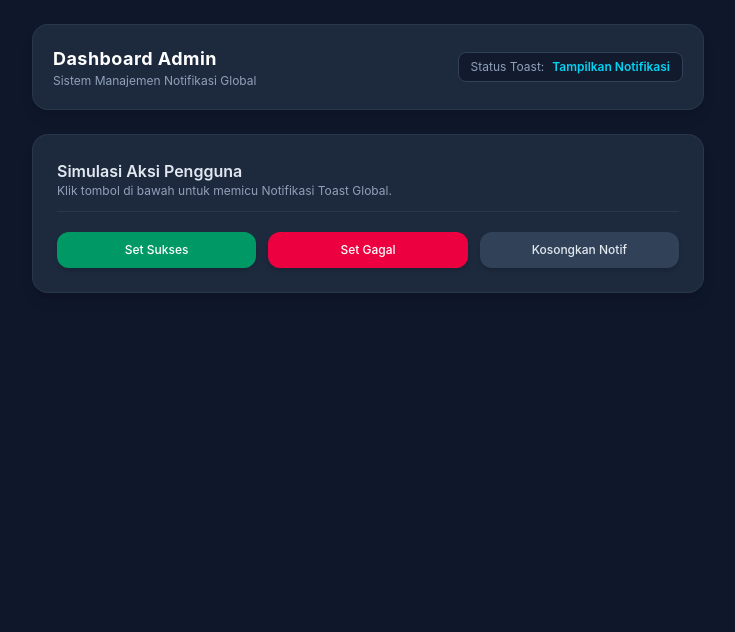
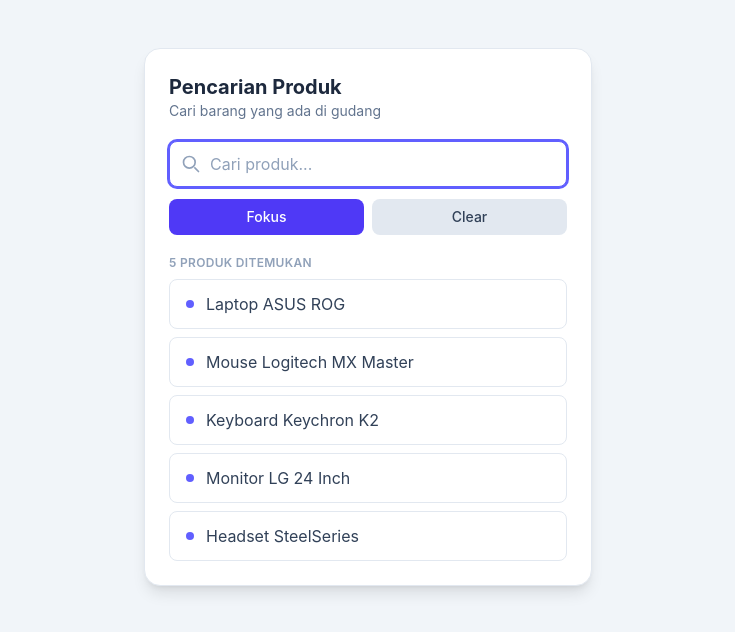
Before and after one commit to Dezarahmd/belajar-react, a React (Vite) app: page / in a window 1280 px wide. Shown: the top 632 px of the page, without its empty margins (272-1007 px from the left). Built offline with nearby package versions, Linux system fonts and the light colour scheme.

Commit message:
DAY 9 PRACTICE

```diff
--- /dev/null
+++ b/src/practice/DAY 9/App.jsx
@@ -0,0 +1,7 @@
+import WarehouseSearch from "./WarehouseSearch";
+
+export default function App(){
+    return (
+        <WarehouseSearch/>
+    )
+}
--- /dev/null
+++ b/src/practice/DAY 9/WarehouseSearch.jsx
@@ -0,0 +1,109 @@
+import { useRef, useEffect, useState } from "react";
+
+const PRODUCTS = [
+  "Laptop ASUS ROG",
+  "Mouse Logitech MX Master",
+  "Keyboard Keychron K2",
+  "Monitor LG 24 Inch",
+  "Headset SteelSeries",
+];
+
+export default function WarehouseSearch() {
+  const productInput = useRef(null);
+  const [searchQuery, setSearchQuery] = useState("");
+
+  useEffect(() => {
+    productInput.current.focus();
+  });
+
+  function handleFocus() {
+    productInput.current.focus();
+  }
+
+  function handleClear() {
+    setSearchQuery("");
+    productInput.current.focus();
+  }
+
+  const filteredProducts = PRODUCTS.filter((product) =>
+    product.toLowerCase().includes(searchQuery.toLowerCase())
+  );
+
+  return (
+    <div className="min-h-screen bg-slate-100 flex items-start justify-center px-4 py-12">
+      <div className="w-full max-w-md bg-white rounded-2xl shadow-lg border border-slate-200 p-6">
+        {/* Header */}
+        <div className="mb-5">
+          <h1 className="text-xl font-bold text-slate-800">Pencarian Produk</h1>
+          <p className="text-sm text-slate-500">Cari barang yang ada di gudang</p>
+        </div>
+
+        {/* Input */}
+        <div className="relative">
+          <svg
+            xmlns="http://www.w3.org/2000/svg"
+            className="absolute left-3 top-1/2 -translate-y-1/2 h-5 w-5 text-slate-400"
+            fill="none"
+            viewBox="0 0 24 24"
+            stroke="currentColor"
+            strokeWidth={2}
+          >
+            <path
+              strokeLinecap="round"
+              strokeLinejoin="round"
+              d="M21 21l-4.35-4.35M17 10a7 7 0 11-14 0 7 7 0 0114 0z"
+            />
+          </svg>
+          <input
+            type="text"
+            ref={productInput}
+            placeholder="Cari produk..."
+            value={searchQuery}
+            onChange={(e) => setSearchQuery(e.target.value)}
+            className="w-full pl-10 pr-4 py-2.5 rounded-lg border border-slate-300 bg-slate-50 text-slate-800 placeholder-slate-400 focus:outline-none focus:ring-2 focus:ring-indigo-500 focus:border-indigo-500 focus:bg-white transition"
+          />
+        </div>
+
+        {/* Buttons */}
+        <div className="flex gap-2 mt-3">
+          <button
+            onClick={handleFocus}
+            className="flex-1 px-4 py-2 rounded-lg bg-indigo-600 text-white text-sm font-medium hover:bg-indigo-700 active:scale-95 transition"
+          >
+            Fokus
+          </button>
+          <button
+            onClick={handleClear}
+            className="flex-1 px-4 py-2 rounded-lg bg-slate-200 text-slate-700 text-sm font-medium hover:bg-slate-300 active:scale-95 transition"
+          >
+            Clear
+          </button>
+        </div>
+
+        {/* Result count */}
+        <p className="mt-5 mb-2 text-xs font-semibold uppercase tracking-wide text-slate-400">
+          {filteredProducts.length} produk ditemukan
+        </p>
+
+        {/* List */}
+        <ul className="space-y-2">
+          {filteredProducts.length > 0 ? (
+            filteredProducts.map((product, index) => (
+              <li
+                key={index}
+                className="flex items-center gap-3 px-4 py-3 rounded-lg border border-slate-200 bg-white text-slate-700 hover:border-indigo-300 hover:bg-indigo-50 transition"
+              >
+                <span className="flex h-2 w-2 rounded-full bg-indigo-500" />
+                {product}
+              </li>
+            ))
+          ) : (
+            <li className="px-4 py-8 text-center text-sm text-slate-400 border border-dashed border-slate-300 rounded-lg">
+              Produk tidak ditemukan
+            </li>
+          )}
+        </ul>
+      </div>
+    </div>
+  );
+}
--- a/src/practice/Main.jsx
+++ b/src/practice/Main.jsx
@@ -1,7 +1,7 @@
 import { StrictMode } from "react";
 import { createRoot } from "react-dom/client";
 import "../index.css";
-import App from "./DAY 8/App.jsx";
+import App from "./DAY 9/App.jsx";
 
 createRoot(document.getElementById("root"))
     .render (
```
Also changed, not shown: 1 other file (tests, documents, lock files or other folders).
